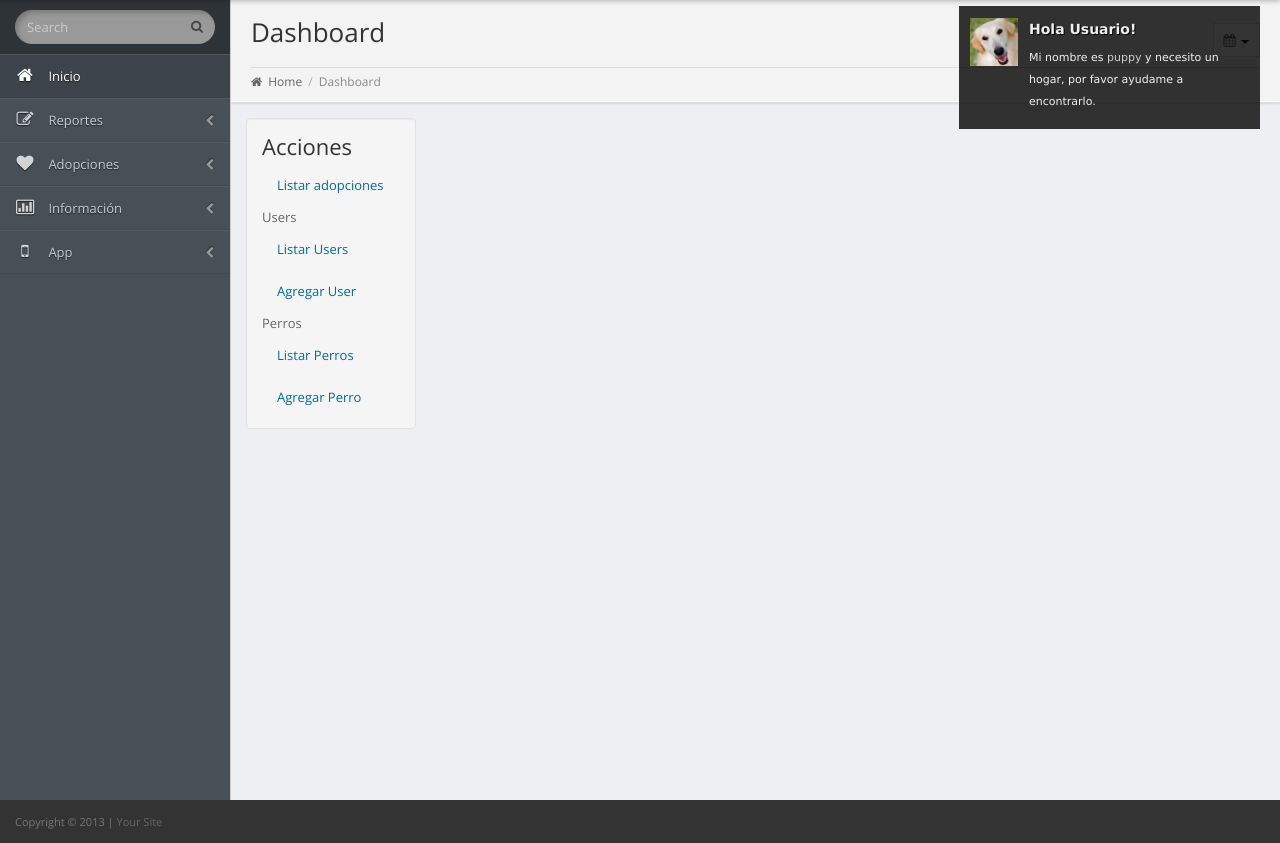
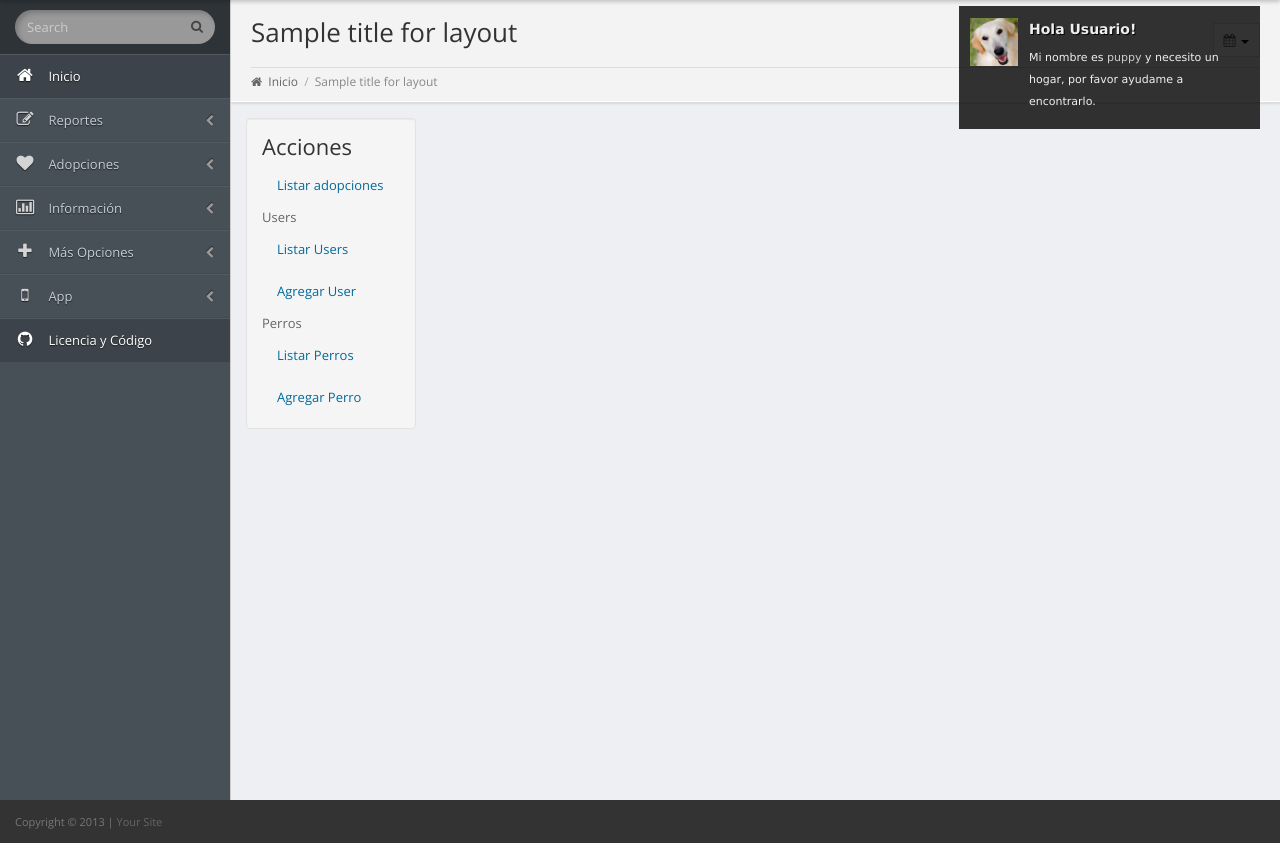
Before and after one commit to fitorec/proteccion_canina, a CakePHP app: the page made by web/app/View/Adopciones/agregar.ctp in a window 1280 px wide. Shown: the part 44-887 px from the top of the page. Run offline with PHP 8.4 and a stand-in for CakePHP, Linux system fonts and the light colour scheme; the template is opened without the code that fills it: most values are stand-ins (such as "Sample title", 1, 10 or a date in 2020); data that the repository does not hold is empty; some libraries are stand-ins or nearby versions.

Commit message:
Agregando cambios a las vistas

```diff
--- a/web/app/View/Adopciones/agregar.ctp
+++ b/web/app/View/Adopciones/agregar.ctp
@@ -51,13 +51,18 @@ $this->set('menu_activo', 'Inicio');
 <div class="adopciones form col-md-9">
 <?php
   echo $this->BtForm->create('Adopcion', array('class' => 'well'));
-  echo $this->BtForm->input('estado', array('placeholder'=>'estado'));
-  echo $this->BtForm->input('raza', array('placeholder'=>'raza'));
-  echo $this->BtForm->input('fecha_nacimiento', array('placeholder'=>'fecha_nacimiento'));
-  echo $this->BtForm->input('color', array('placeholder'=>'color'));
-  echo $this->BtForm->input('peso', array('placeholder'=>'peso'));
-  echo $this->BtForm->input('tamanio', array('placeholder'=>'tamanio'));
-  echo $this->BtForm->input('Vacuna');
+  echo $this->BtForm->input('Perro.raza', array('placeholder'=>'raza'));
+  echo $this->BtForm->input('Perro.fecha_nacimiento', array('placeholder'=>'fecha_nacimiento'));
+  echo $this->BtForm->input('Perro.color', array('placeholder'=>'color'));
+  echo $this->BtForm->input('Perro.peso', array('placeholder'=>'peso'));
+  echo $this->BtForm->input('Perro.tamanio', array('placeholder'=>'tamanio'));
+  echo $this->BtForm->input(
+      'Perro.vacuna',
+      array(
+        'options' => $vacunas,
+        'empty'=>'--ninguna--'
+      )
+  );
   echo $this->BtForm->end('Enviar');
 ?>
 </div>
--- a/web/app/View/Elements/sidebar.ctp
+++ b/web/app/View/Elements/sidebar.ctp
@@ -56,7 +56,49 @@
               <li><a href="<?php echo Router::url('/adopciones/agregar/'); ?>">Atropellados</a></li>
             </ul>
           </li>
-
+      <!-- Seccón App -->
+          <li class="has_sub">
+              <a href="#">
+              <i class="fa fa-plus"></i>
+              <span>Más Opciones</span>
+              <span class="pull-right">
+                <i class="fa fa-chevron-left"></i></span>
+              </a>
+            <ul>
+              <li>
+                  <a href="<?php echo Router::url('/enfermedades'); ?>">
+                    <i class='fa fa-plus'></i>
+                    Enfermedades
+                  </a>
+                </li>
+              <li>
+                  <a href="<?php echo Router::url('/vacunas'); ?>">
+                    <i class='fa fa-plus'></i>
+                    Vacunas
+                  </a>
+                </li>
+              <li>
+                <a href="<?php echo Router::url('/veterinarias'); ?>">
+                  <i class='fa fa-plus'></i>
+                  Veterinarias
+                </a>
+              </li>
+              <li>
+                <a href="<?php echo Router::url('/paseos'); ?>">
+                  <i class='fa fa-plus'></i>
+                  Paseos
+                </a>
+              </li>
+              <li>
+                <a href="<?php echo Router::url('/extraviados'); ?>">
+                  <i class='fa fa-plus'></i>
+                  Extraviados
+                </a>
+              </li>
+            </ul>
+          </li>
+      <!-- Repositorio -->
+      <!-- Seccón App -->
           <li class="has_sub">
               <a href="#">
               <i class="fa fa-mobile-phone"></i>
@@ -85,5 +127,12 @@
                 </li>
             </ul>
           </li>
+      <!-- Repositorio -->
+      <li>
+          <a href="<?php echo Router::url('/pages/licencia_codigo'); ?>" class="open">
+            <i class="fa fa-github"></i>
+            <span>Licencia y Código</span></a>
+      </li>
+
         </ul>
     </div>
--- a/web/app/View/Enfermedades/index.ctp
+++ b/web/app/View/Enfermedades/index.ctp
@@ -95,7 +95,7 @@ $this->Html->meta('description', 'Enfermedades Index', array('inline' => false))
 		</td>
 		<td>
 			<?php echo $this->Html->link(
-			$enfermedad['Vacuna']['id'],
+			$enfermedad['Vacuna']['nombre'],
 			array('controller' => 'vacunas', 'action' => 'ver', $enfermedad['Vacuna']['id'])
 			);
 			?>
--- a/web/app/View/Layouts/default.ctp
+++ b/web/app/View/Layouts/default.ctp
@@ -1,3 +1,7 @@
+<?php
+$titulo = str_replace('proteccion-canina -', '',$title_for_layout);
+$titulo = str_replace('index', 'Inicio', $titulo);
+?>
 <!DOCTYPE html>
 <html lang="en">
 <head>
@@ -64,7 +68,7 @@
 
 	    <!-- Page heading -->
 	    <div class="page-head">
-	      <h2 class="pull-left">Dashboard</h2>
+	      <h2 class="pull-left"><?php echo $titulo; ?></h2>
         <div class="pull-right">
            <div id="reportrange" class="pull-right">
               <i class="fa fa-calendar"></i>
@@ -74,10 +78,12 @@
         <div class="clearfix"></div>
         <!-- Breadcrumb -->
         <div class="bread-crumb">
-          <a href="index.html"><i class="fa fa-home"></i> Home</a>
+          <a href="<?php echo Router::url('/'); ?>"><i class="fa fa-home"></i> Inicio</a>
           <!-- Divider -->
           <span class="divider">/</span>
-          <a href="#" class="bread-current">Dashboard</a>
+          <a href="#" class="bread-current">
+            <?php echo $titulo; ?>
+          </a>
         </div>
 
         <div class="clearfix"></div>
--- a/web/app/View/Users/login.ctp
+++ b/web/app/View/Users/login.ctp
@@ -80,7 +80,7 @@
                 </div>
 
                 <div class="widget-foot">
-                  Not Registred? <a href="#">Register here</a>
+                  No estas registrado? <a href="<?php echo Router::url('/users/registro'); ?>">Registrate ahora</a>
                 </div>
             </div>
       </div>
--- a/web/app/webroot/style/style.css
+++ b/web/app/webroot/style/style.css
@@ -2142,3 +2142,10 @@ footer .copy{
 		display: none;
 	}
 }
+
+/** agregado por fitorec **/
+form .required label:after {
+	color: #e32;
+	content: ' (*)';
+	display:inline;
+}
```
Also changed, not shown: web/app/Controller/AdopcionesController.php (+8 -1 lines), web/app/Controller/UsersController.php (+6 -1 lines), web/app/Model/User.php (+23 -9 lines), web/app/View/Enfermedades/agregar.ctp (+6 -1 lines), web/app/View/Veterinarias/ver.ctp (+0 -42 lines), 1 other file.
